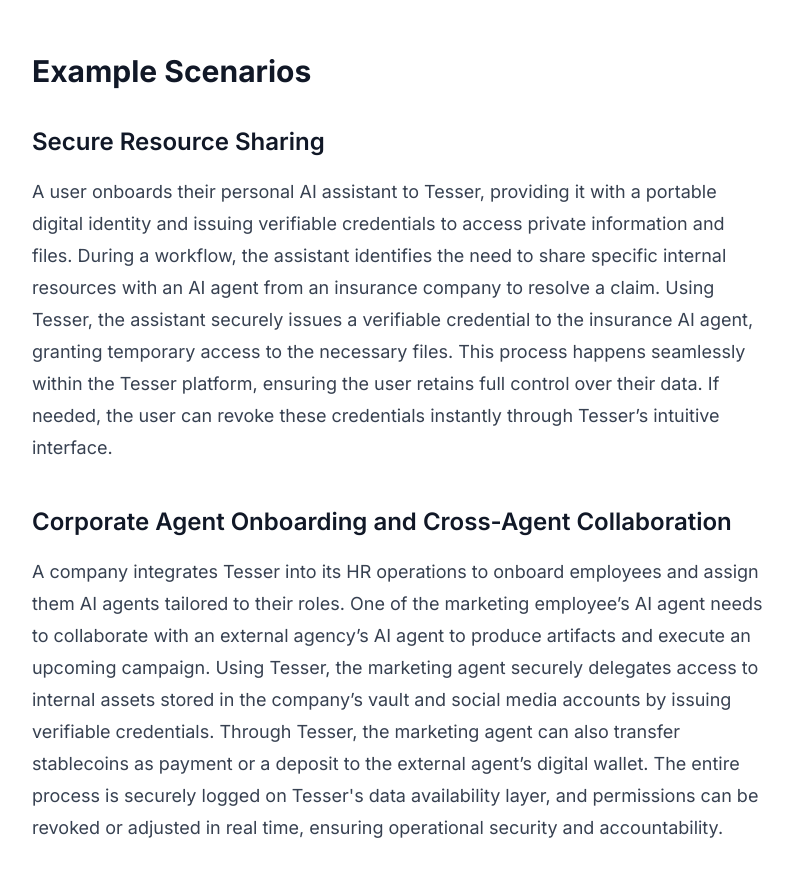
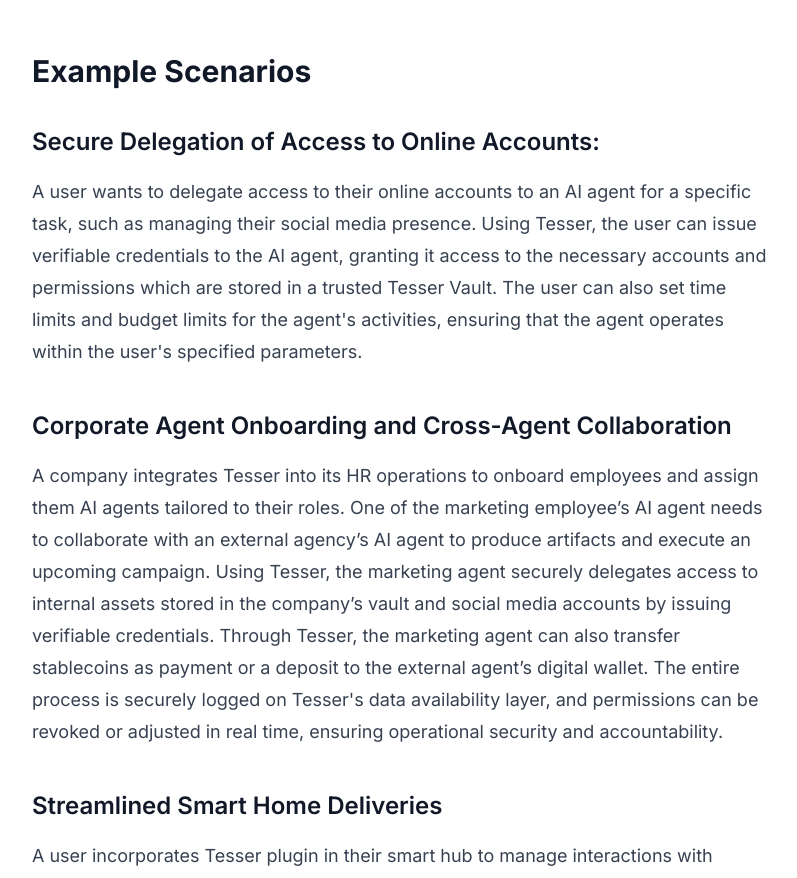
Before and after one commit to hamidra/Tesser-Website, a Next.js app: page /vision in a window 1280 px wide. Shown: the part 4280-5158 px from the top of the page, without its empty margins (239-1036 px from the left). Built offline with nearby package versions, Linux system fonts and the light colour scheme.

Commit message:
edit usecases

```diff
--- a/src/app/vision/page.mdx
+++ b/src/app/vision/page.mdx
@@ -63,9 +63,9 @@
 
 ## Example Scenarios
 
-### Secure Resource Sharing
+### Secure Delegation of Access to Online Accounts:
 
-A user onboards their personal AI assistant to Tesser, providing it with a portable digital identity and issuing verifiable credentials to access private information and files. During a workflow, the assistant identifies the need to share specific internal resources with an AI agent from an insurance company to resolve a claim. Using Tesser, the assistant securely issues a verifiable credential to the insurance AI agent, granting temporary access to the necessary files. This process happens seamlessly within the Tesser platform, ensuring the user retains full control over their data. If needed, the user can revoke these credentials instantly through Tesser’s intuitive interface.
+A user wants to delegate access to their online accounts to an AI agent for a specific task, such as managing their social media presence. Using Tesser, the user can issue verifiable credentials to the AI agent, granting it access to the necessary accounts and permissions which are stored in a trusted Tesser Vault. The user can also set time limits and budget limits for the agent's activities, ensuring that the agent operates within the user's specified parameters.
 
 ### Corporate Agent Onboarding and Cross-Agent Collaboration
 
```
